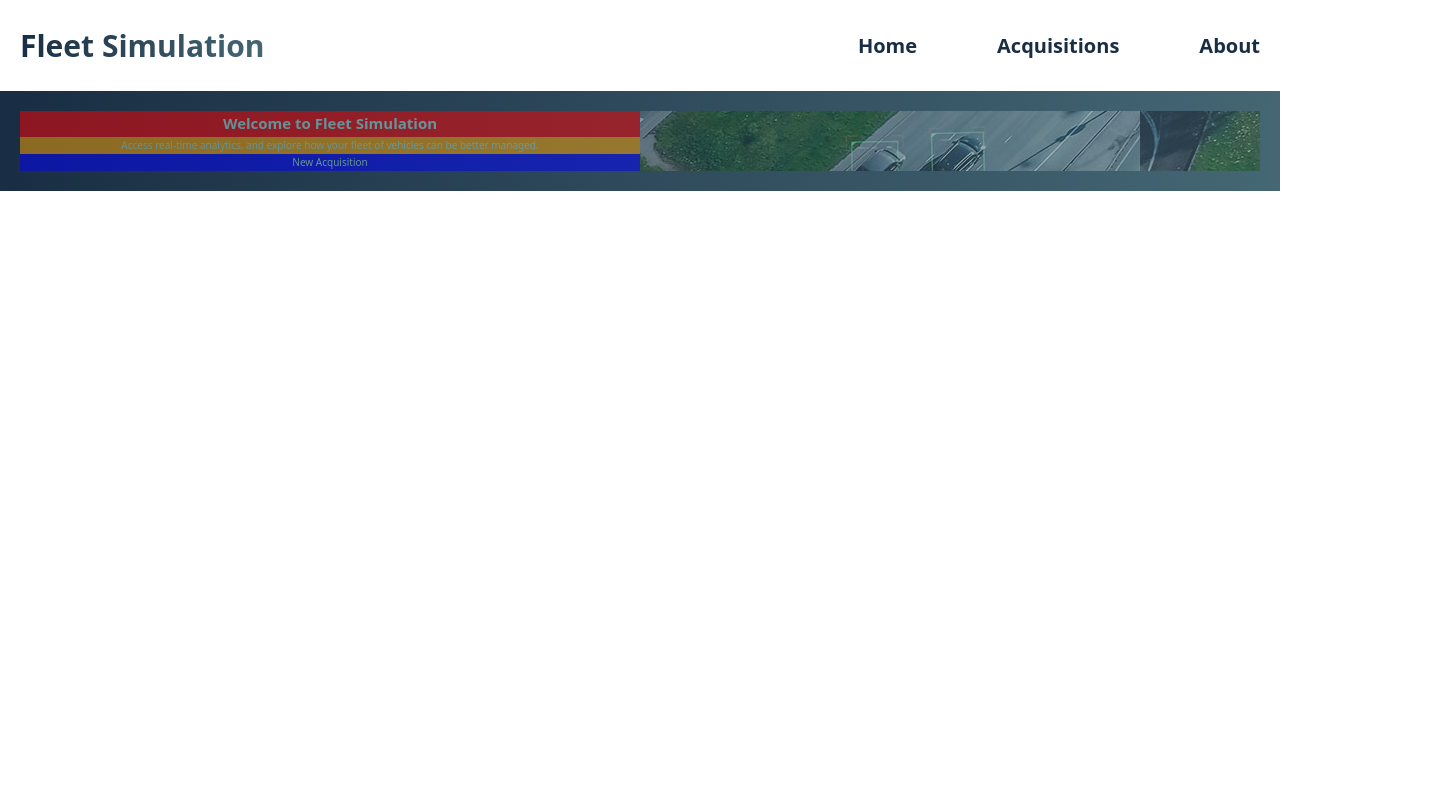
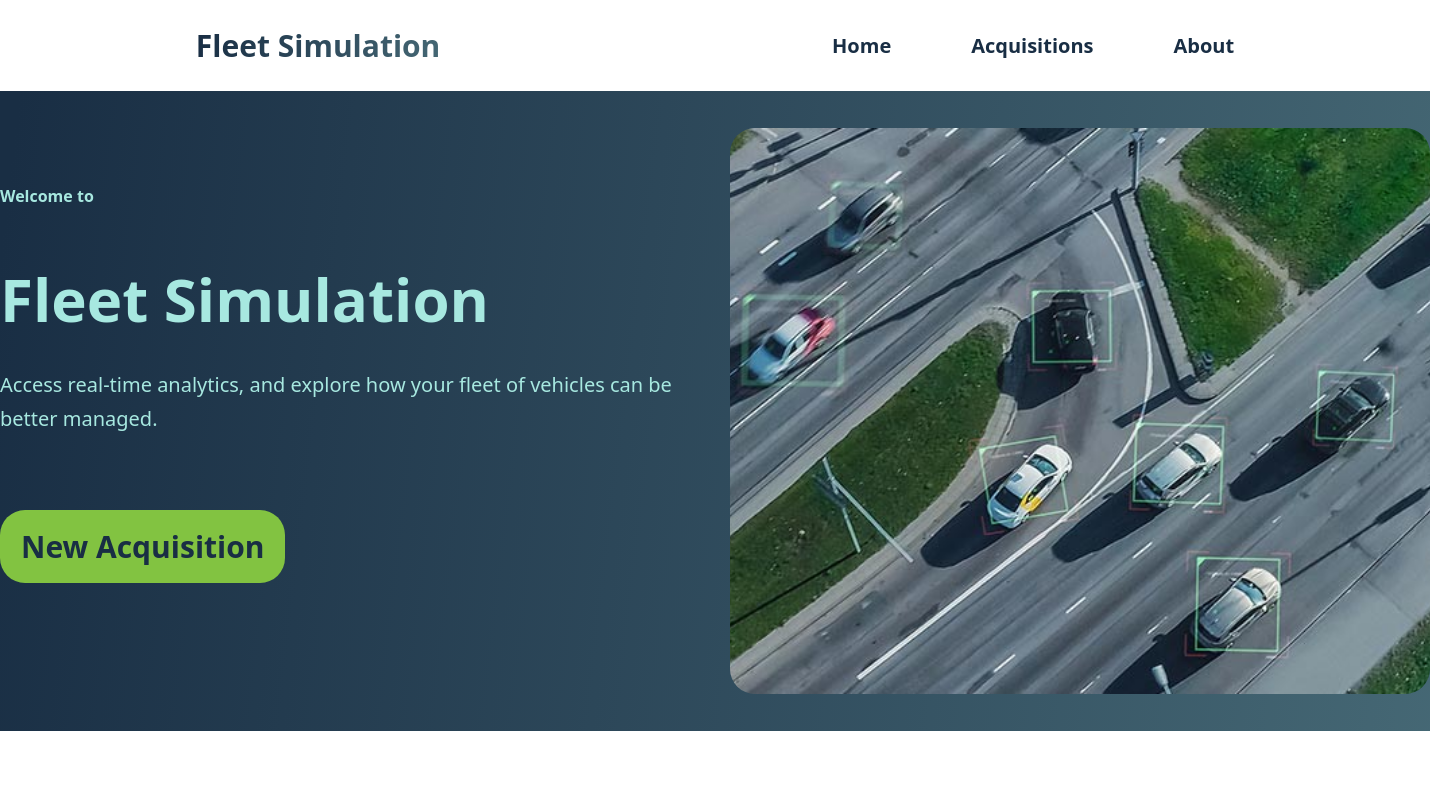
Before and after one commit to JIMOHMA/fleetsimulation, a React (Vite) app: page /home in a window 1280 px wide. Shown: the top 800 px of the page, 1430 px wide, since content can reach past the window. Built offline with nearby package versions, Linux system fonts and the light colour scheme; no server answers.

Commit message:
Home layout completed...Nav links needs more work

```diff
--- a/index.html
+++ b/index.html
@@ -16,7 +16,7 @@
       </nav>
     </header>
     <section id="root"></section>
-    <!-- <footer>
+    <footer>
       <section class="main-info">
         <div>
           <h2>WHY ELEMENT?</h2>
@@ -73,7 +73,7 @@
           <li><i class="fa-brands fa-square-x-twitter"></i></li>
         </div>
       </section>
-    </footer> -->
+    </footer>
     <script type="module" src="/src/main.jsx"></script>
   </body>
 </html>
--- a/src/App.css
+++ b/src/App.css
@@ -23,12 +23,12 @@
 #root {
   background-image:  linear-gradient(96.92deg, rgb(25, 46, 68) 1.3%, rgb(167, 232, 224) 321.41%);
   color: var(--text-on-dark-color);
-  width: 100%;
+  /* width: 100%; */
 
   /* max-width: 1280px; */
   /* margin: 0 auto; */
-  padding: 2rem;
-  text-align: center;
+  /* padding: 2rem; */
+  /* text-align: center; */
 }
 
 body {
@@ -47,10 +47,15 @@ li {
   list-style: none;
 }
 
+::selection {
+  color: var(--text-on-light-color);
+  background: var(--text-on-dark-color);
+}
+
 
 header {
   display: flex;
-  justify-content: space-between;
+  justify-content: space-around;
   background-color: white;
 
   padding: 2rem;
@@ -89,31 +94,80 @@ nav a:last-child {
 }
 
 .hero-section {
-  background-image: url('../public/images/fleetVehicles.jfif');
-  opacity: 0.5;
+  height: 80vh;
+
   display: grid;
-  grid-template-columns: repeat(2, 1fr);
+  grid-template-columns: repeat(2, 70rem);
   grid-template-rows: repeat(10, auto);
-  width: 100%;
-  height: 100%;
+  column-gap: 3rem;
+
+  justify-content: center;
+  /* justify-items: center; */
+  /* align-items: center; */
+  /* background-color: yellow; */
+}
+
+.hero-section h6 {
+  grid-column: 1 / 2;
+  grid-row: 3 / 4;
+  align-self: center;
+  /* background-color: red; */
+
+  font-size: 1.6rem;
 }
 
 .hero-header {
   grid-column: 1 / 2;
-  grid-row: 2 / 4;
-  background-color: red;
+  grid-row: 4 / 5;
+  /* background-color: red; */
+  font-size: 6rem;
+  align-self: center;
 }
 
 .hero-description {
   grid-column: 1 / 2;
   grid-row: 5 / 7;
-  background-color: orange;
+  /* background-color: orange; */
+  font-size: 2rem;
 }
 
 .hero-button {
   grid-column: 1 / 2;
-  grid-row: 7 / 10;
-  background-color: blue;
+  grid-row: 7 / 8;
+  justify-self: start;
+  align-self: start;
+
+  font-size: 3rem;
+  font-weight: bold;
+  padding: 1rem 2rem;
+  border: 1px solid transparent;
+  border-radius: 25px;
+  background-color: var(--button-bg-color);
+  color: var(--button-text-color);
+  /* background-color: blue; */
+
+  transition: all 0.25s ease-in;
+}
+
+.hero-button:hover {
+  background-color: #192e44;
+  color: var(--text-on-dark-color);
+  border: 1px solid var(--button-text-color);
+  border-radius: 25px;
+}
+
+.hero-bg {
+  grid-column: 2 / 3;
+  grid-row: 2 / 10;
+  /* background-color: blue; */
+}
+
+.hero-bg img {
+  height: 100%;
+  width: 100%;
+  object-fit: cover;
+
+  border-radius: 25px;
 }
 
 .tires {
--- a/src/routes/Home.jsx
+++ b/src/routes/Home.jsx
@@ -22,12 +22,17 @@ function Home() {
 
   return (
     <div className='hero-section'>
-      <h1 className='hero-header'>Welcome to Fleet Simulation</h1>
+      <h6>Welcome to</h6>
+      <h1 className='hero-header'>Fleet Simulation</h1>
       <p className="hero-description">
         Access real-time analytics,
         and explore how your fleet of vehicles can be better managed.
       </p>
       <a className="hero-button" href="/acquisitions">New Acquisition</a>
+
+      <figure className='hero-bg'>
+        <img src="/images/fleetVehicles.jfif" alt="Fleet of vehicles as background" />
+      </figure>
     </div>
   )
 }
```
